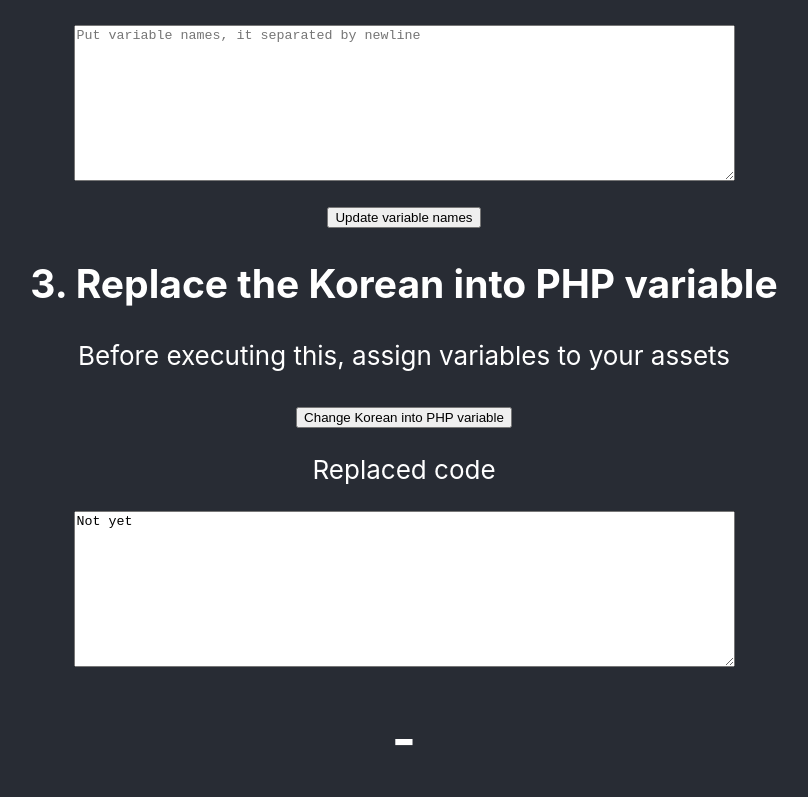
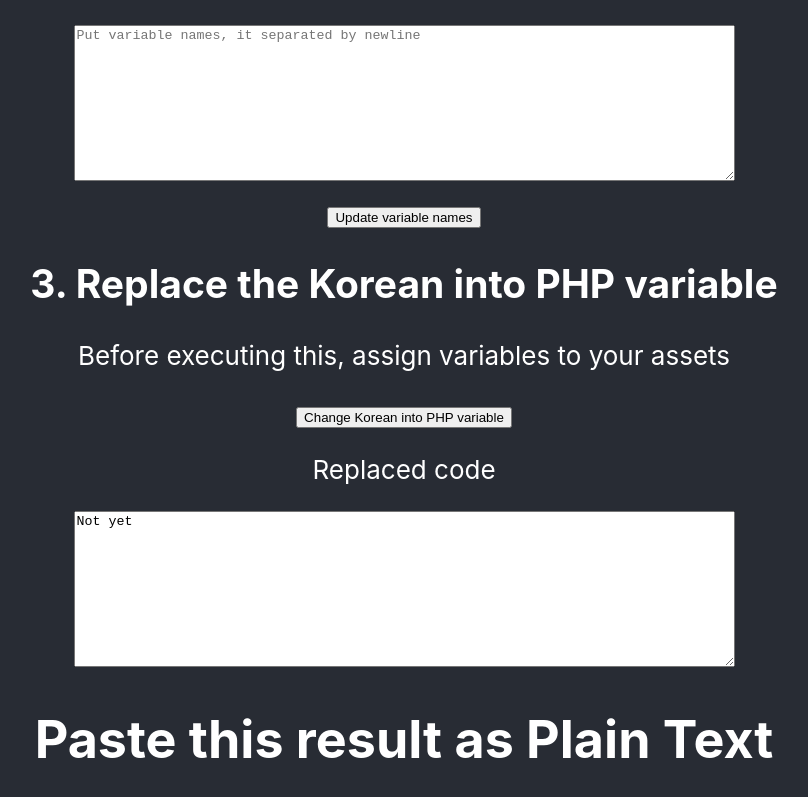
Before and after one commit to prravda/cc-extract-kor, a React (Create React App) app: page / in a window 1280 px wide. Shown: the part 1136-1933 px from the top of the page, without its empty margins (236-1044 px from the left). Built offline with nearby package versions, Linux system fonts and the light colour scheme.

Commit message:
misc - Change <h2> tag comment - Add TODO to test code

```diff
--- a/src/App.tsx
+++ b/src/App.tsx
@@ -9,7 +9,7 @@ function App() {
         <h1>[ Internal Tool for i18n ]</h1>
         <h2>1. Paste the code what you want to extract Korean characters</h2>
         <Input />
-        <h1> - </h1>
+        <h1> Paste this result as Plain Text </h1>
       </header>
     </div>
   );
```
Also changed, not shown: 1 other file (tests, documents, lock files or other folders).
